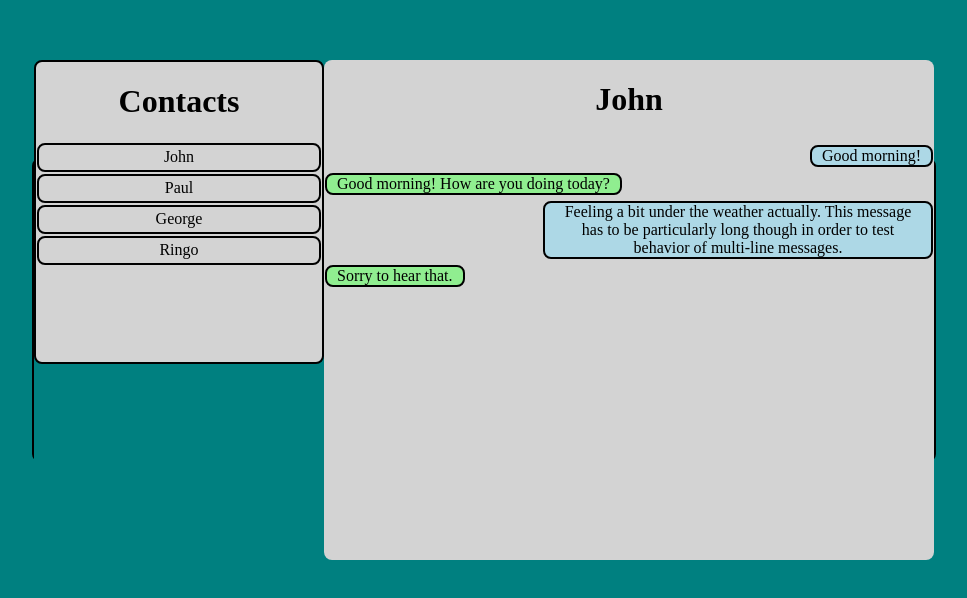
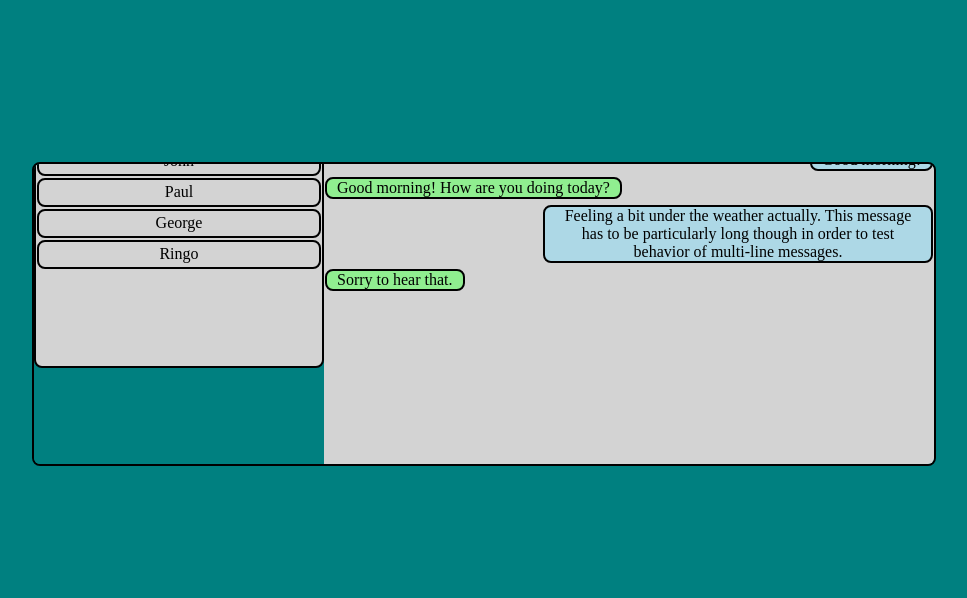
Before and after one commit to smrhoades/CSPB-3308-Team-6, a React (Vite) app in the folder my-app/: page /contacts-list in a window 1280 px wide. Shown: the part 130-728 px from the top of the page, without its empty margins (156-1123 px from the left). Built offline with nearby package versions, Linux system fonts and the light colour scheme.

Commit message:
fix format issue with chat.jsx

```diff
--- a/my-app/src/App.jsx
+++ b/my-app/src/App.jsx
@@ -3,7 +3,7 @@ import LoginPage from './login-page/login-page.jsx'
 import RegisterPage from './register-page/register-page.jsx'
 import ContactsList from './contacts-list/contacts-list.jsx'
 import Contacts from './contacts/contacts.jsx'
-import Chat from './chat/chat.jsx'
+import VisualMessagesList from './chat/chat.jsx'
 
 function App() {
   return (
@@ -14,7 +14,7 @@ function App() {
         <Route path="/register"      element={<RegisterPage/>} />
         <Route path="/contacts-list" element={<ContactsList/>} />
         <Route path="/contacts"      element={<Contacts/>} />
-        <Route path="/chat"          element={<Chat/>} />
+        <Route path="/chat"          element={<VisualMessagesList/>} />
       </Routes>
     </BrowserRouter>
   )
--- a/my-app/src/chat/chat.css
+++ b/my-app/src/chat/chat.css
@@ -13,7 +13,15 @@
 }
 
 #outer-box {
+    margin-top: 0.5em;
+    text-align: center;
     width: 900px;
+    overflow-y: auto;
+}
+
+#outer-box h3 {
+    position: sticky;
+    top: 0;
 }
 
 #inner-box {
--- a/my-app/src/chat/chat.jsx
+++ b/my-app/src/chat/chat.jsx
@@ -22,7 +22,7 @@ const messagesData = [
 
 
 
-function VisualMessagesList({ conversation, user }) {
+function VisualMessagesList({ conversation=messagesData, user=currentUser }) {
     const [newMsg, setNewMsg] = useState('')
     const [error, setError] = useState('')
     const navigate = useNavigate()
@@ -56,6 +56,8 @@ function VisualMessagesList({ conversation, user }) {
 
     return (
         <>
+        <div className="center-box" id="outer-box">
+            <h3>John</h3>
             {
                 conversation.map(([id, user_from, user_to, text, created_at]) => {
                     const msg_direction = user_from === user ? 'to' : 'from'
@@ -70,19 +72,9 @@ function VisualMessagesList({ conversation, user }) {
                 <input id="message-input" className="message-input" value={newMsg} onChange={(e) => setNewMsg(e.target.value)}></input>
                 <button type="submit" onClick={handleSendMessage}>send</button>
             </form>
+        </div>
         </>
     )
 }
 
 export default VisualMessagesList
-
-/*
-TODO:
-wide message box right aligned at bottom with "send" button
-clicking send sends a json to flask and console.log()s it for verification
-add link to contact page
-
-Cut out chat from contacts page
-add text input for adding a contact
-clicking "add" button sends a json to flask
-*/
```
